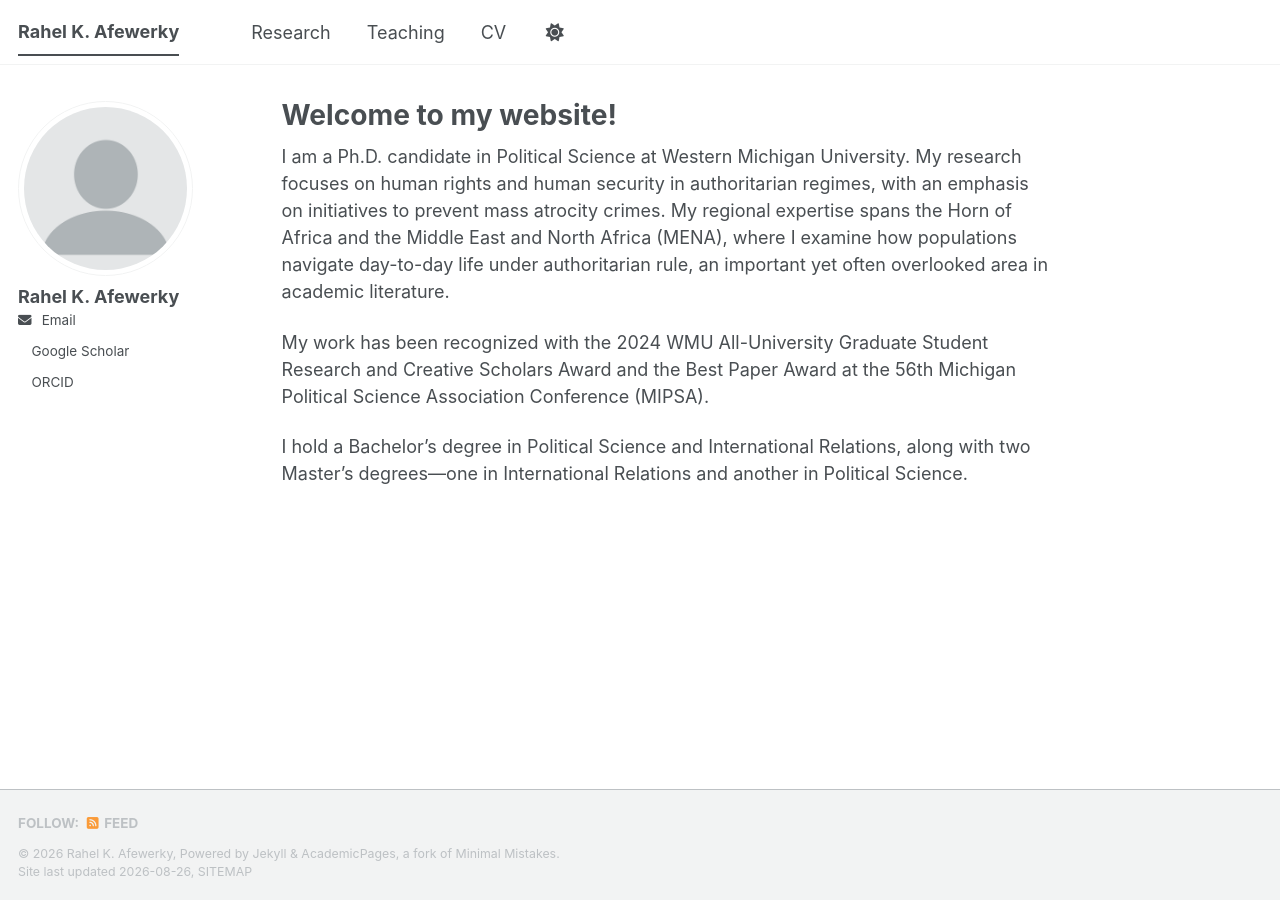
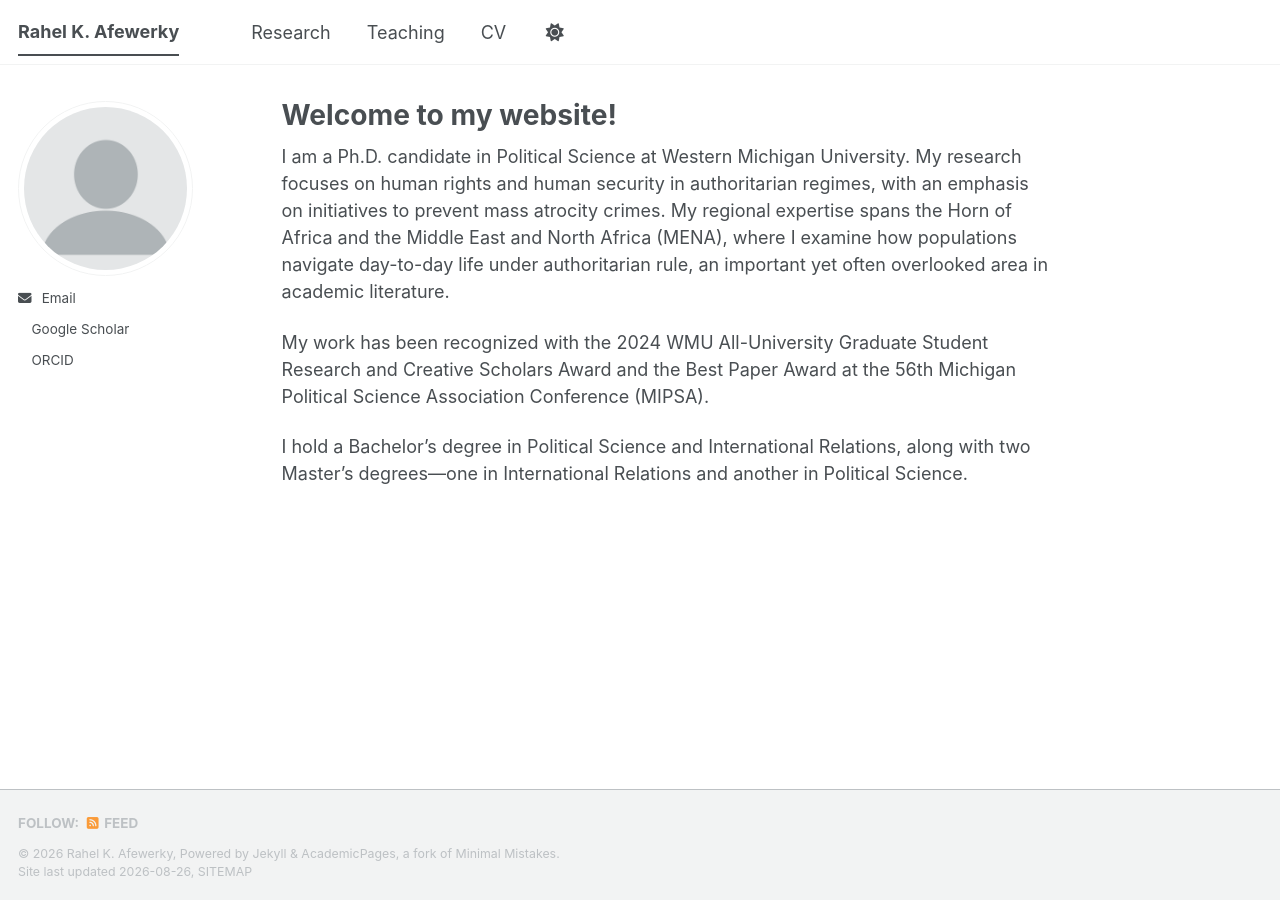
Before and after one commit to rahelafewerky/rahelafewerky.github.io, a Jekyll site: the page built from _pages/about.md, in a window 1280 px wide. Built offline with Jekyll 4.4.1, drawn with Linux system fonts in a browser that asks for light colours; a style sheet for code colours, icons or effects is not loaded.

Commit message:
Update _config.yml

```diff
--- a/_config.yml
+++ b/_config.yml
@@ -11,7 +11,7 @@ locale                   : "en-US"
 site_theme               : "default" # The available themes options are "default", "air", "sunrise", "mint", "dirt" and "contrast"
 title                    : "Rahel K. Afewerky"
 title_separator          : "-"
-name                     : "Rahel K. Afewerky"
+name                     :
 description              : I am a Doctoral ABD in Political Science at Western Michigan University. My research focuses on human rights and human security in authoritarian regimes, with an emphasis on initiatives to prevent mass atrocity crimes. My regional expertise spans the Horn of Africa and the Middle East and North Africa (MENA), where I examine how populations navigate day-to-day life under authoritarian rule, an important yet often overlooked area in academic literature.   # Update this with a general description of your site, this is the default if not overridden by a page
 url                      : "https://rahelafewerky.github.io" # The base hostname & protocol for your site e.g. "https://[your GitHub username].github.io",
                                                            # or if you already have some other page hosted on Github then use "https://[your GitHub username].github.io/[Your Repo Name]"
@@ -24,7 +24,7 @@ repository               : "rahelafewerky/rahelafewerky.github.io"
 author:
   # Biographic information
   avatar           : "profile.png"
-  name             : "Rahel K. Afewerky"
+  name             :
   pronouns         : # example: "she/her"
   bio              :
   location         :
```
